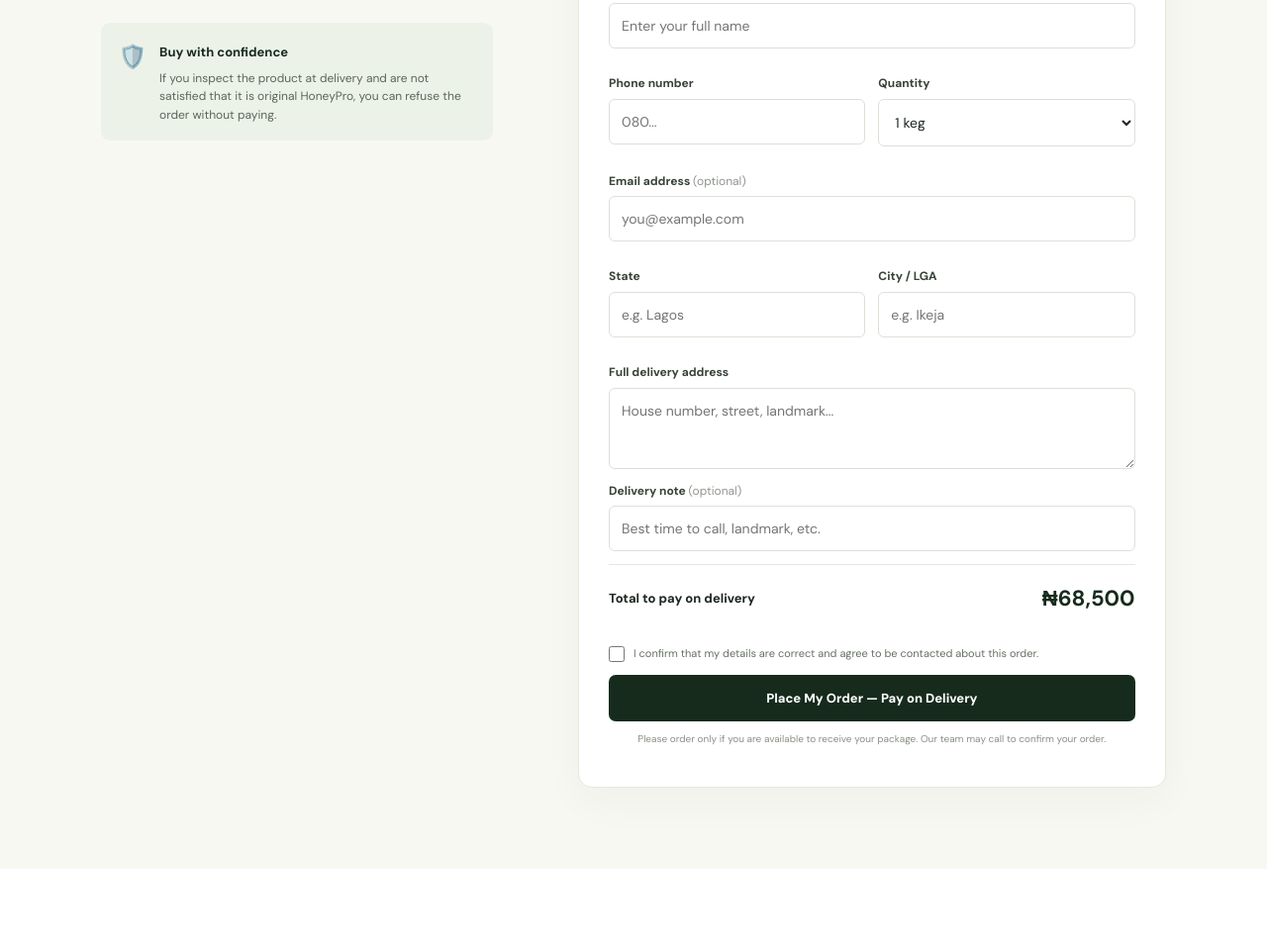
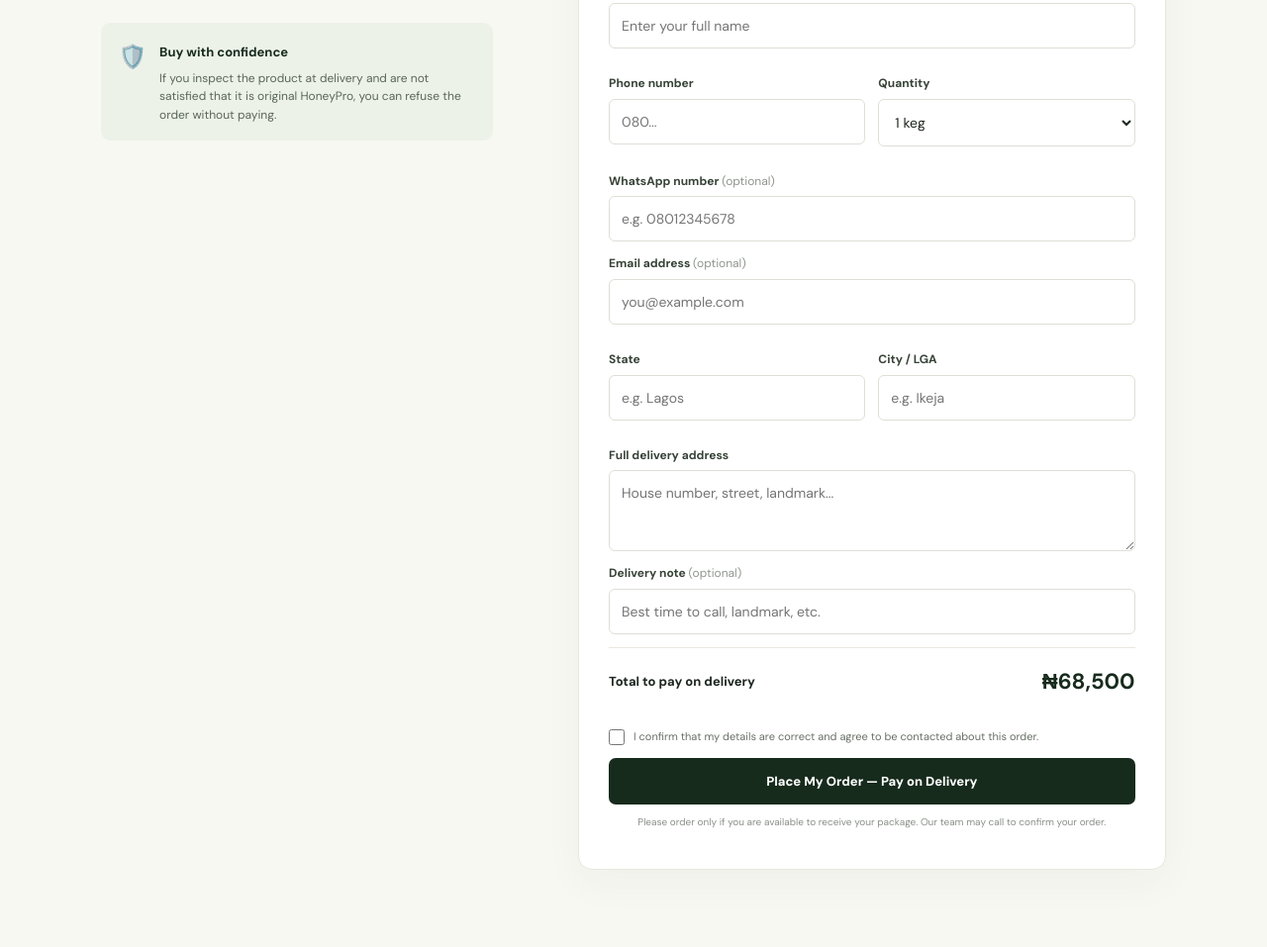
Before and after one commit to yemiakeem20-ops/honeypro, a website: page index.html in a window 1280 px wide. Shown: the part 1906-2863 px from the top of the page at 99% size. Drawn offline with nearby package versions, Linux system fonts and the light colour scheme.

Commit message:
Add WhatsApp number input field to form

```diff
--- a/index.html
+++ b/index.html
@@ -92,6 +92,15 @@
           <label>Phone number<input name="phone" type="tel" autocomplete="tel" placeholder="080..." required pattern="[0-9+() -]{10,16}" /></label>
           <label>Quantity<select name="quantity" id="quantity"><option value="1">1 keg</option><option value="2">2 kegs</option><option value="3">3 kegs</option><option value="4">4 kegs</option><option value="5">5 kegs</option></select></label>
         </div>
+        <label>WhatsApp number <span class="optional">(optional)</span>
+  <input
+    name="whatsappNumber"
+    type="tel"
+    autocomplete="tel"
+    placeholder="e.g. 08012345678"
+    pattern="[0-9+() -]{10,16}"
+  />
+</label>
         <label>Email address <span class="optional">(optional)</span><input name="email" type="email" autocomplete="email" placeholder="you@example.com" /></label>
         <div class="two-fields">
           <label>State<input name="state" autocomplete="address-level1" placeholder="e.g. Lagos" required /></label>
```
